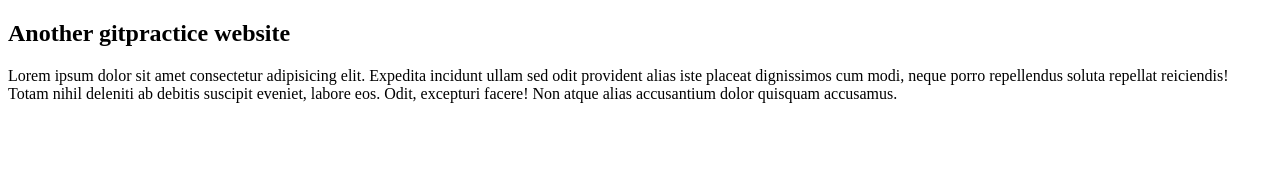
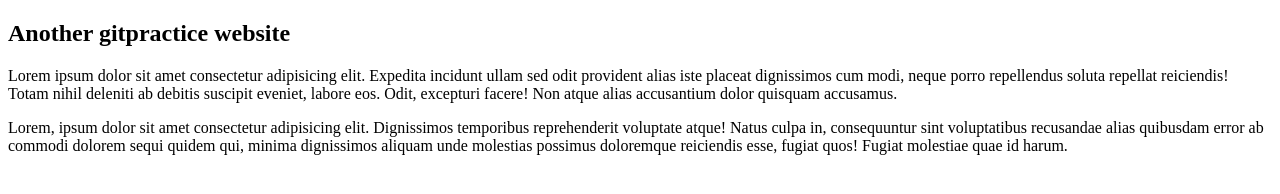
Before and after one commit to minhazul-dev/practicegitweb2, a plain HTML site: page index.html in a window 1280 px wide. Drawn offline with Linux system fonts and the light colour scheme.

Commit message:
Added a paragraph

```diff
--- a/index.html
+++ b/index.html
@@ -8,5 +8,6 @@
 <body>
     <h2>Another gitpractice website</h2>
     <p>Lorem ipsum dolor sit amet consectetur adipisicing elit. Expedita incidunt ullam sed odit provident alias iste placeat dignissimos cum modi, neque porro repellendus soluta repellat reiciendis! Totam nihil deleniti ab debitis suscipit eveniet, labore eos. Odit, excepturi facere! Non atque alias accusantium dolor quisquam accusamus.</p>
+    <p>Lorem, ipsum dolor sit amet consectetur adipisicing elit. Dignissimos temporibus reprehenderit voluptate atque! Natus culpa in, consequuntur sint voluptatibus recusandae alias quibusdam error ab commodi dolorem sequi quidem qui, minima dignissimos aliquam unde molestias possimus doloremque reiciendis esse, fugiat quos! Fugiat molestiae quae id harum.</p>
 </body>
 </html>
```
